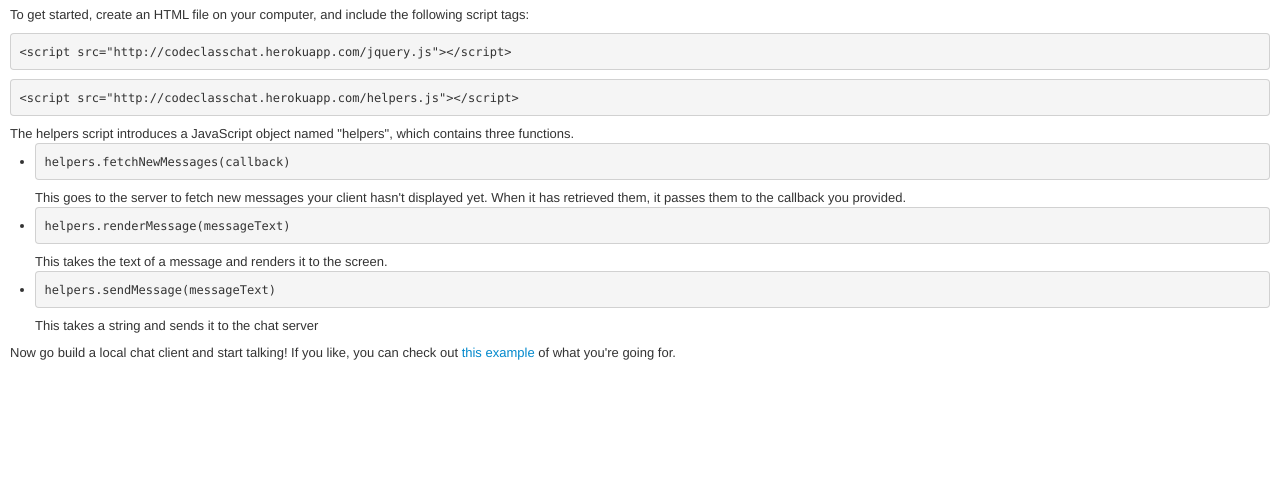
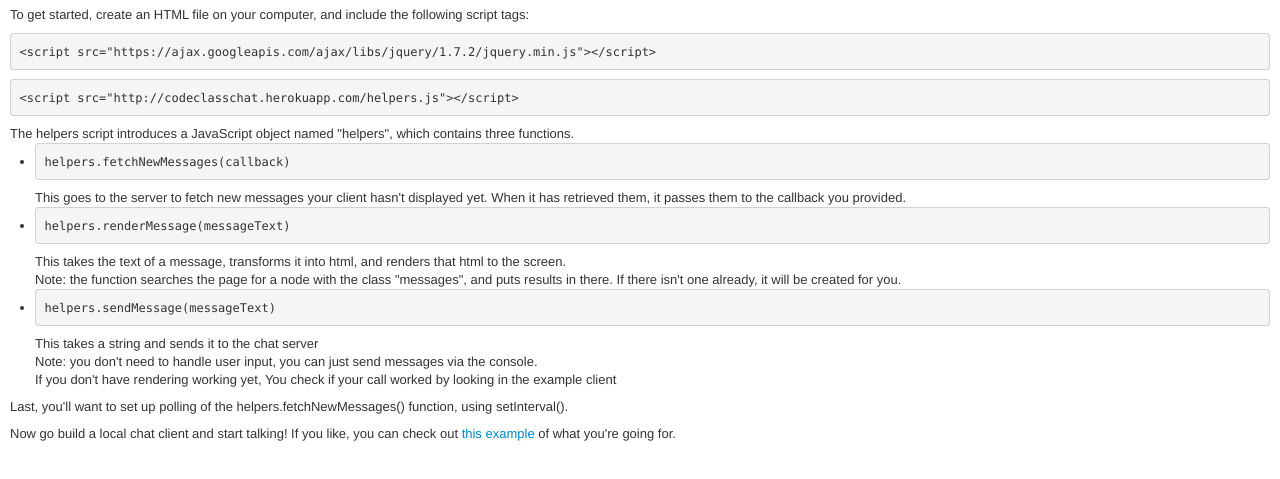
Before and after one commit to marcusphillips/codeclasschat, a website: page public/index.html in a window 1280 px wide. Shown: the part 67-546 px from the top of the page. Drawn offline with Linux system fonts and the light colour scheme.

Commit message:
Improving help doc

```diff
--- a/public/index.html
+++ b/public/index.html
@@ -19,7 +19,7 @@
     </p>
     <p>
       To get started, create an HTML file on your computer, and include the following script tags:
-      <pre>&lt;script src="http://codeclasschat.herokuapp.com/jquery.js"&gt;&lt;/script&gt;</pre>
+      <pre>&lt;script src="https://ajax.googleapis.com/ajax/libs/jquery/1.7.2/jquery.min.js"&gt;&lt;/script&gt;</pre>
       <pre>&lt;script src="http://codeclasschat.herokuapp.com/helpers.js"&gt;&lt;/script&gt;</pre>
       The helpers script introduces a JavaScript object named "helpers", which contains three functions.
       <ul>
@@ -27,12 +27,18 @@
           <pre>helpers.fetchNewMessages(callback)</pre> This goes to the server to fetch new messages your client hasn't displayed yet. When it has retrieved them, it passes them to the callback you provided.
         </li>
         <li>
-          <pre>helpers.renderMessage(messageText)</pre> This takes the text of a message and renders it to the screen.
+          <pre>helpers.renderMessage(messageText)</pre> This takes the text of a message, transforms it into html, and renders that html to the screen.
+          <div>Note: the function searches the page for a node with the class "messages", and puts results in there. If there isn't one already, it will be created for you.</div>
         </li>
         <li>
           <pre>helpers.sendMessage(messageText)</pre> This takes a string and sends it to the chat server
+          <div>Note: you don't need to handle user input, you can just send messages via the console.</div>
+          <div>If you don't have rendering working yet, You check if your call worked by looking in the example client</div>
         </li>
       </ul>
+    </p>
+    <p>
+      Last, you'll want to set up polling of the helpers.fetchNewMessages() function, using setInterval().
     </p>
     <p>
       Now go build a local chat client and start talking! If you like, you can check out <a href="/example">this example</a> of what you're going for.
```
